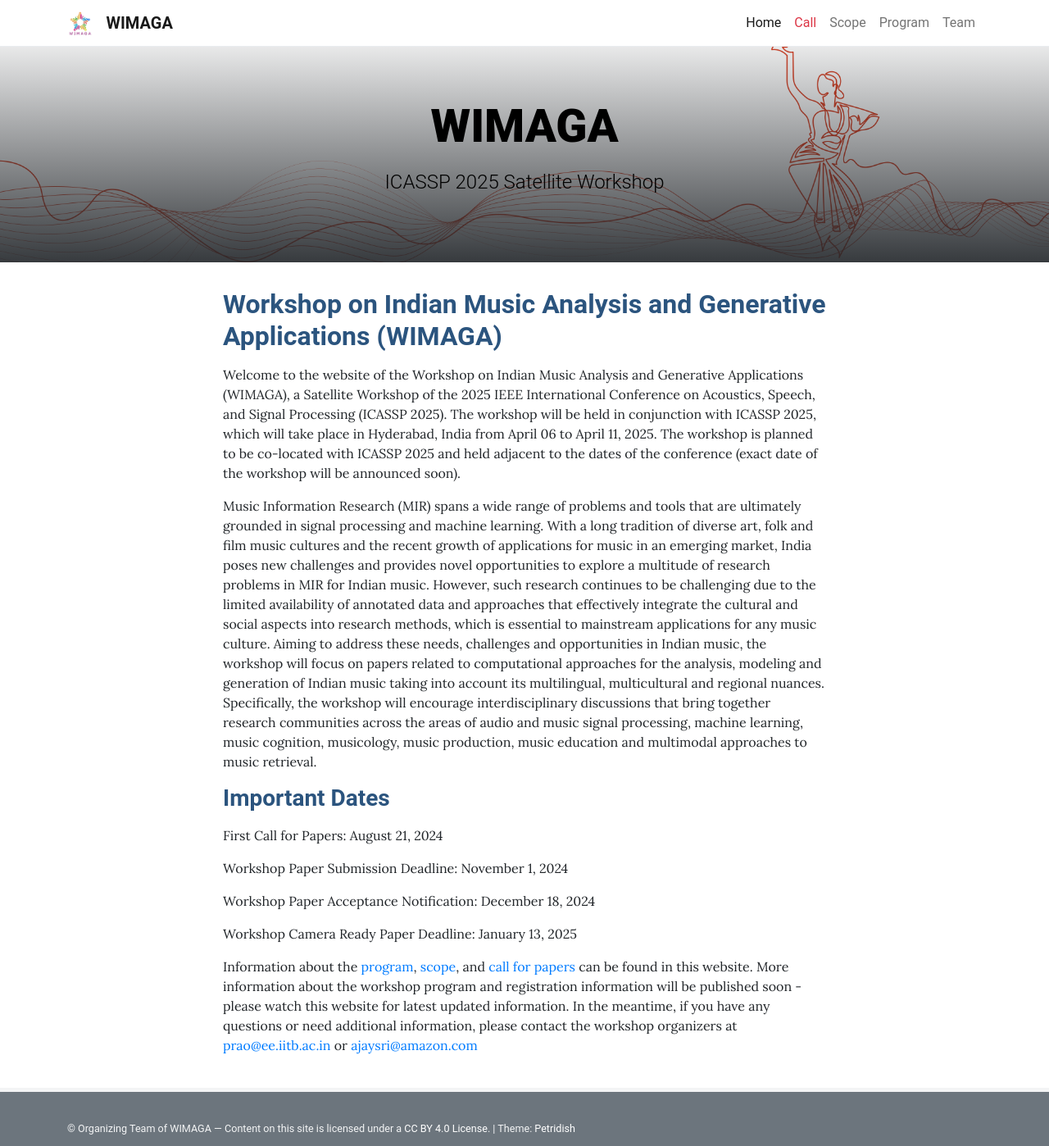
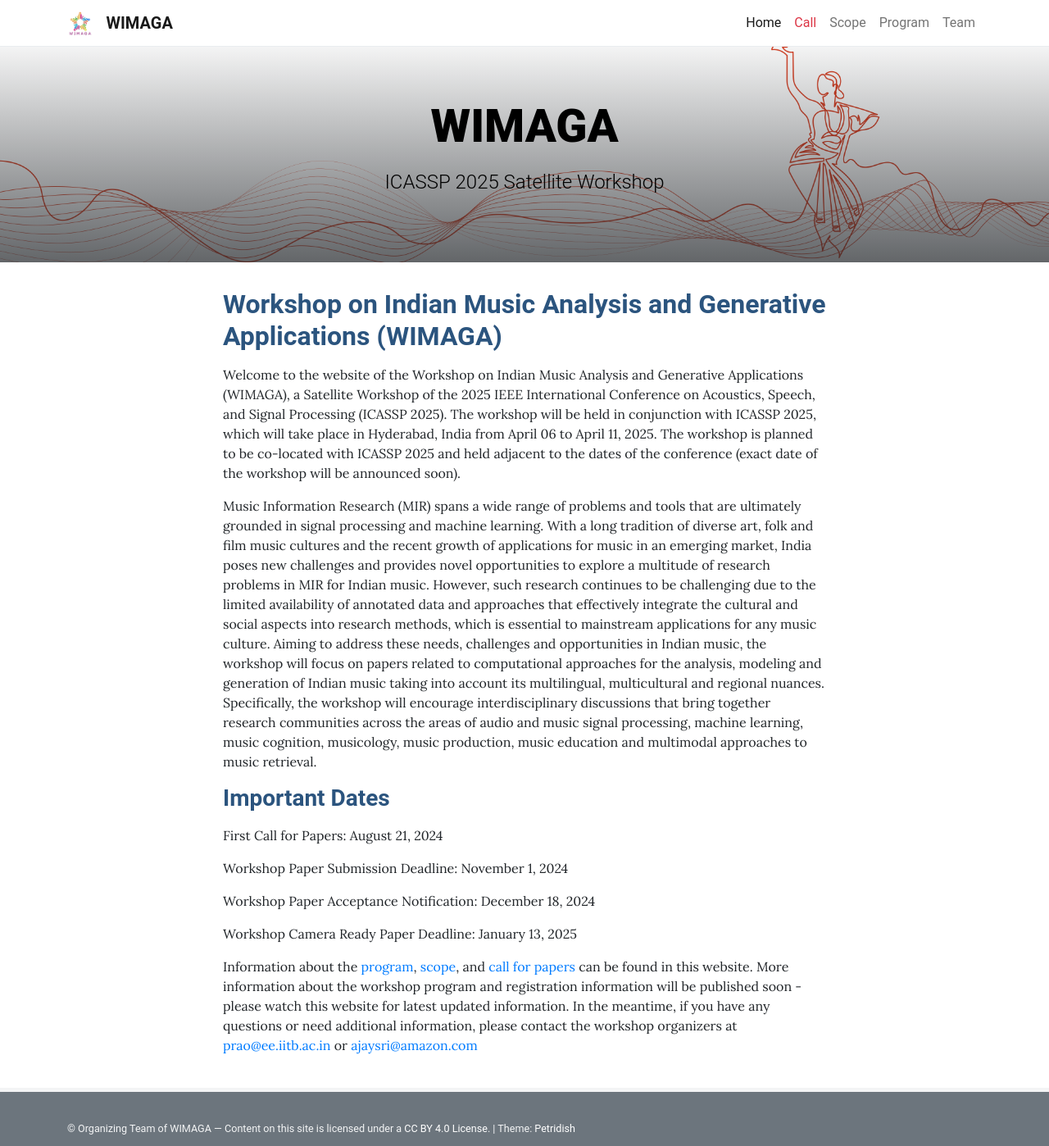
Before and after one commit to WIMAGA/wimaga.github.io, a Jekyll site: the page built from pages/home.md, in a window 1280 px wide. Shown: the whole page at 82% size. Built offline with Jekyll 4.4.1, drawn with Linux system fonts in a browser that asks for light colours.

Commit message:
Update _header.scss

```diff
--- a/_sass/_header.scss
+++ b/_sass/_header.scss
@@ -23,7 +23,7 @@
 
   // Overlay
   &.bg-image:before {
-    background-image: linear-gradient(rgba($dark, 0.1), rgba($dark, 0.9));
+    background-image: linear-gradient(rgba($dark, 0.05), rgba($dark, 0.7));
     content: "";
     left: 0;
     height: 100%;
```
